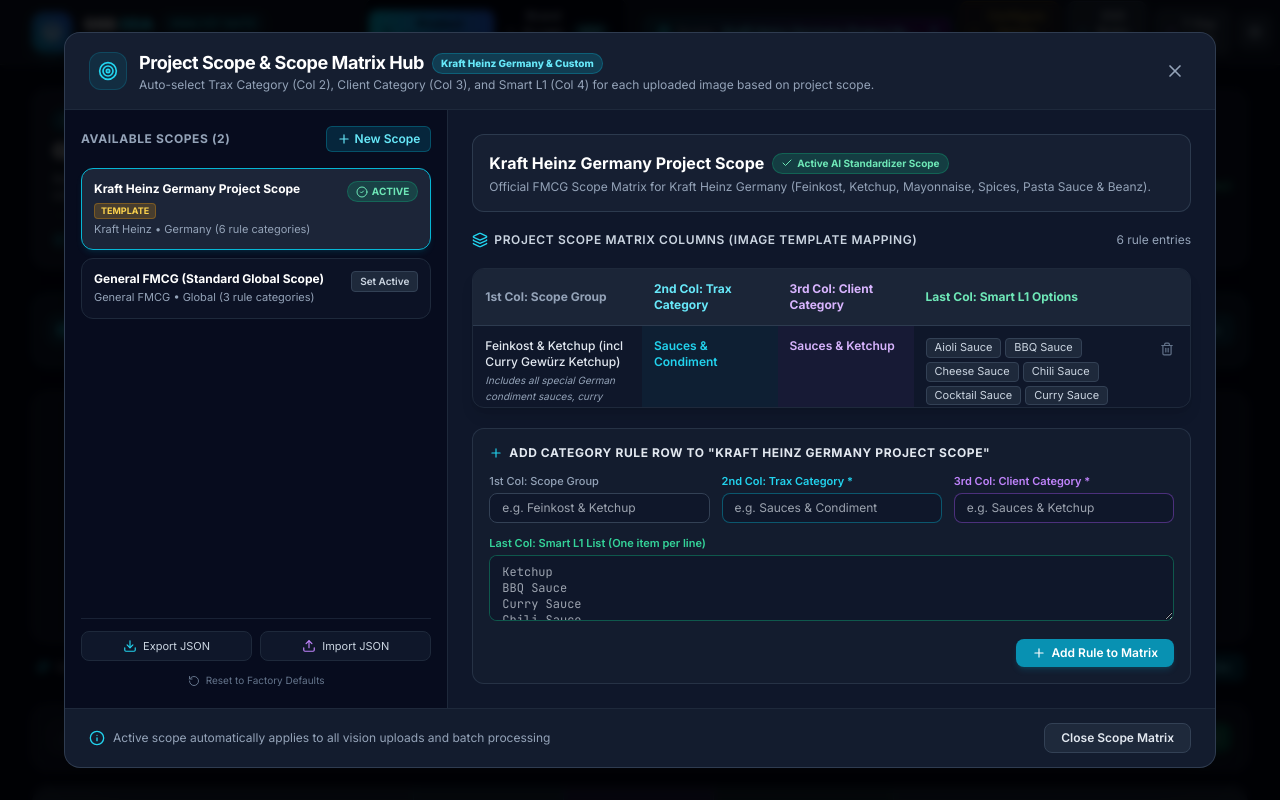
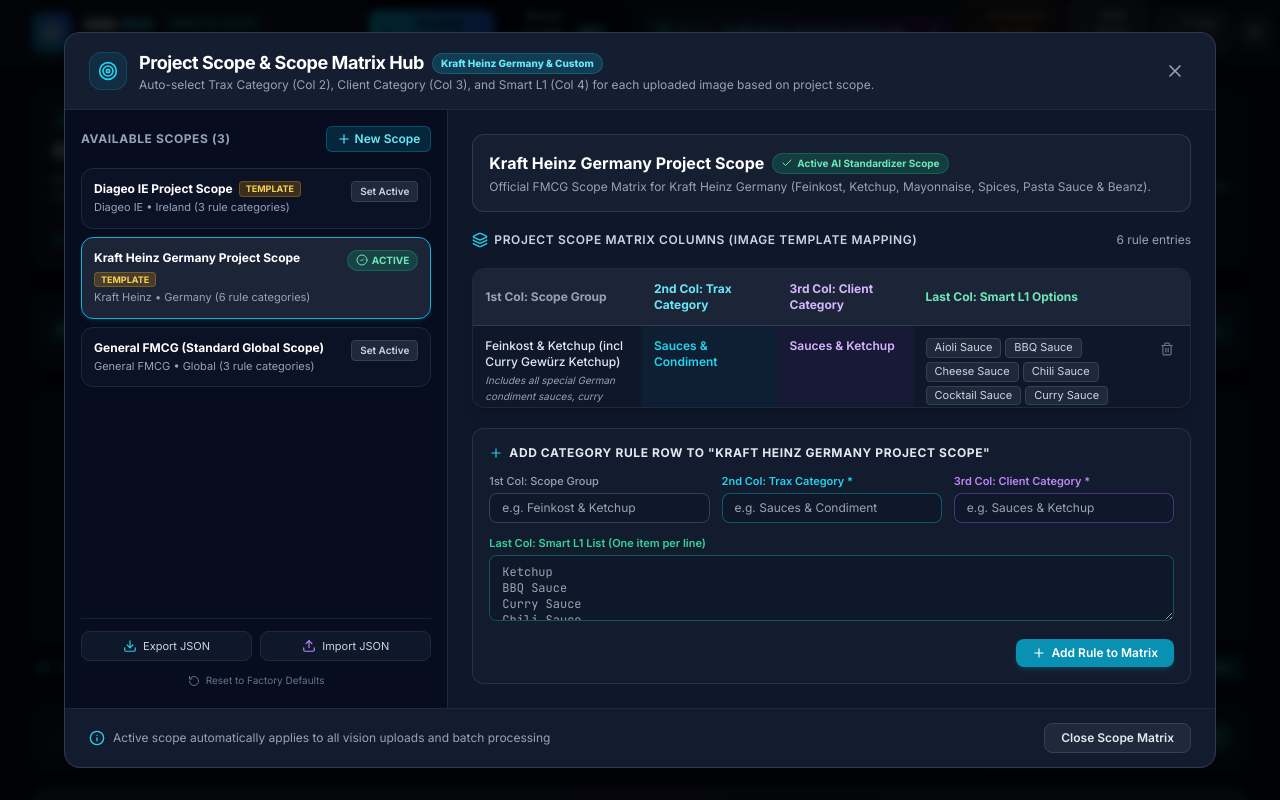
Before and after one commit to Chathura0607/GSS-ODA-AI-Name-Generator, a React (Vite) app: page / in a window 1280 px wide. Both pictures are taken after a click on the button "Click to view or change Active Project Scope Matrix". Shown: the top 800 px of the page. Built offline with nearby package versions, Linux system fonts and the light colour scheme.

Commit message:
Add Diageo IE project scope matrix and preset template

```diff
--- a/src/components/ProjectScopeModal.tsx
+++ b/src/components/ProjectScopeModal.tsx
@@ -128,14 +128,14 @@
   };
 
   const handleDeleteScope = async (scopeId: string) => {
-    if (scopeId === 'kraft-heinz-germany') {
-      alert('The default Kraft Heinz Germany scope cannot be deleted, but you can edit its rules or add your own scopes.');
+    if (scopeId === 'kraft-heinz-germany' || scopeId === 'diageo-ie') {
+      alert('Built-in project scopes (Kraft Heinz Germany, Diageo IE) cannot be deleted, but you can edit their rules or add your own scopes.');
       return;
     }
     if (confirm(`Delete project scope "${currentScope.name}"?`)) {
       await deleteProjectScope(scopeId);
       onScopesUpdated();
-      setSelectedScopeId('kraft-heinz-germany');
+      setSelectedScopeId('diageo-ie');
     }
   };
 
@@ -305,7 +305,7 @@
                       <div>
                         <div className="flex items-center gap-1.5 flex-wrap">
                           <span className="font-bold text-xs text-white">{s.name}</span>
-                          {s.id === 'kraft-heinz-germany' && (
+                          {(s.id === 'kraft-heinz-germany' || s.id === 'diageo-ie') && (
                             <span className="text-[9px] px-1.5 py-0.2 rounded bg-amber-500/20 text-amber-300 font-bold border border-amber-500/30">
                               TEMPLATE
                             </span>
@@ -400,7 +400,7 @@
                   </button>
                 )}
 
-                {currentScope.id !== 'kraft-heinz-germany' && (
+                {currentScope.id !== 'kraft-heinz-germany' && currentScope.id !== 'diageo-ie' && (
                   <button
                     type="button"
                     onClick={() => handleDeleteScope(currentScope.id)}
--- a/src/constants/projectScopes.ts
+++ b/src/constants/projectScopes.ts
@@ -121,7 +121,64 @@
   ],
 };
 
+export const DIAGEO_IE_SCOPE: ProjectScope = {
+  id: 'diageo-ie',
+  name: 'Diageo IE Project Scope',
+  clientName: 'Diageo IE',
+  country: 'Ireland',
+  description: 'Official Project Scope Matrix for Diageo IE (Spirits, Beer & Cider, and Alcoholic Ready to Drink / RTD).',
+  isDefault: true,
+  rules: [
+    {
+      id: 'diageo-ie-spirits',
+      scopeCategory: 'Spirits',
+      traxCategory: 'Spirits',
+      clientCategory: 'Spirits',
+      smartL1List: [
+        'Spirits',
+        'Brandy',
+        'Gin',
+        'Liqueurs',
+        'Rum',
+        'Tequila',
+        'Vodka',
+        'Whisky',
+        'Non-Alcoholic Spirits',
+        'Cocktail Mixers',
+      ],
+      notes: 'In Scope Products: Brandy, Gin, Liqueurs, Rum, Tequila, Vodka, Whisky, Non-Alcoholic Spirits, Cocktail Mixers.',
+    },
+    {
+      id: 'diageo-ie-beer',
+      scopeCategory: 'Beer',
+      traxCategory: 'Beer & Cider',
+      clientCategory: 'Beer',
+      smartL1List: [
+        'Beer & Cider',
+        'Beer',
+        'Cider',
+        'Non-Alcoholic Beers',
+      ],
+      notes: 'In Scope Products: Beer, Cider, Non-Alcoholic Beers.',
+    },
+    {
+      id: 'diageo-ie-rtd',
+      scopeCategory: 'RTD',
+      traxCategory: 'Alcoholic Ready to Drink',
+      clientCategory: 'RTD',
+      smartL1List: [
+        'RTD',
+        'Alcoholic Ready to Drink',
+        'Alcoholic Pre-Mix Drink',
+        'Non-Alcoholic RTDs',
+      ],
+      notes: 'In Scope Products: Alcoholic Pre-Mix Drink, RTD, Non-Alcoholic RTDs.',
+    },
+  ],
+};
+
 export const DEFAULT_PROJECT_SCOPES: ProjectScope[] = [
+  DIAGEO_IE_SCOPE,
   KRAFT_HEINZ_GERMANY_SCOPE,
   {
     id: 'general-fmcg-global',
--- a/src/services/db.ts
+++ b/src/services/db.ts
@@ -162,20 +162,25 @@
     await saveProjectScopes(DEFAULT_PROJECT_SCOPES);
     return DEFAULT_PROJECT_SCOPES;
   }
-  // Ensure Kraft Heinz Germany is always present
-  const hasKraftHeinz = stored.some(s => s.id === 'kraft-heinz-germany');
-  if (!hasKraftHeinz) {
-    await saveProjectScope(KRAFT_HEINZ_GERMANY_SCOPE);
-    return [KRAFT_HEINZ_GERMANY_SCOPE, ...stored];
+
+  // Ensure all built-in default scopes are present in DB
+  let updated = [...stored];
+  for (const defScope of DEFAULT_PROJECT_SCOPES) {
+    const exists = updated.some(s => s.id === defScope.id);
+    if (!exists) {
+      await saveProjectScope(defScope);
+      updated.push(defScope);
+    }
   }
-  return stored;
+  return updated;
 }
 
 export async function getProjectScopeById(id: string): Promise<ProjectScope | null> {
   const db = await getDB();
   const scope = await db.get('scopes', id);
-  if (!scope && id === 'kraft-heinz-germany') {
-    return KRAFT_HEINZ_GERMANY_SCOPE;
+  if (!scope) {
+    const defaultMatch = DEFAULT_PROJECT_SCOPES.find(s => s.id === id);
+    if (defaultMatch) return defaultMatch;
   }
   return scope || null;
 }
@@ -242,7 +247,7 @@
 export async function loadSettings(): Promise<AppSettings> {
   const defaultSettings: AppSettings = {
     geminiApiKey: localStorage.getItem('gss_gemini_key') || '',
-    geminiModel: 'gemini-2.5-flash',
+    geminiModel: 'gemini-3.5-flash',
     retentionDays: 7,
     autoProcessOnUpload: true,
     strictContainerCheck: true,
```
